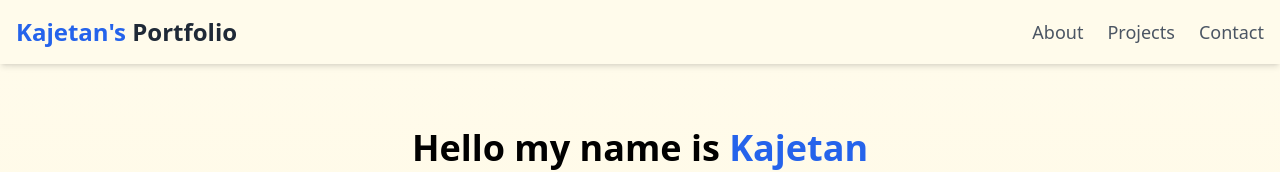
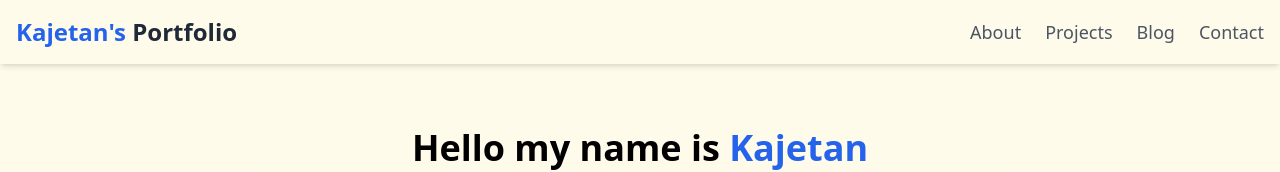
Before and after one commit to KajetanJedrych/portfolioPage, a React (Create React App) app: page / in a window 1280 px wide. Shown: the top 172 px of the page. Built offline with nearby package versions, Linux system fonts and the light colour scheme.

Commit message:
header change

```diff
--- a/src/components/Header.jsx
+++ b/src/components/Header.jsx
@@ -12,6 +12,7 @@ const Header = () => {
         <ul className="flex space-x-6">
           <li><Link to="/" className="text-gray-600 hover:text-blue-600 text-lg">About</Link></li>
           <li><Link to="/projects" className="text-gray-600 hover:text-blue-600 text-lg">Projects</Link></li>
+          <li><Link to="/blog" className="text-gray-600 hover:text-blue-600 text-lg">Blog</Link></li>
           <li><Link to="/contact" className="text-gray-600 hover:text-blue-600 text-lg">Contact</Link></li>
         </ul>
         </nav>
```
